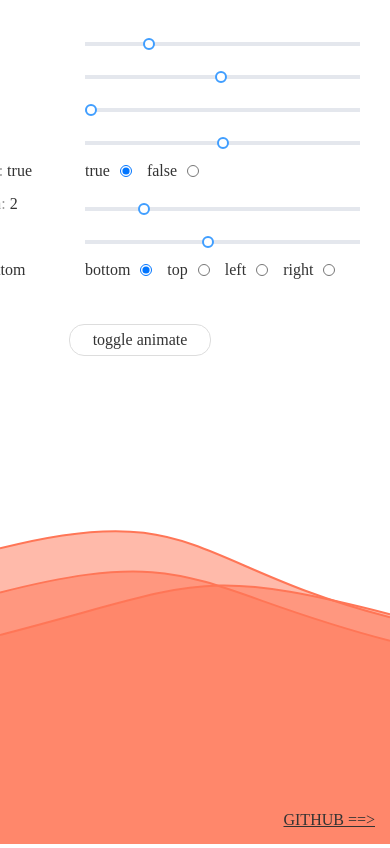
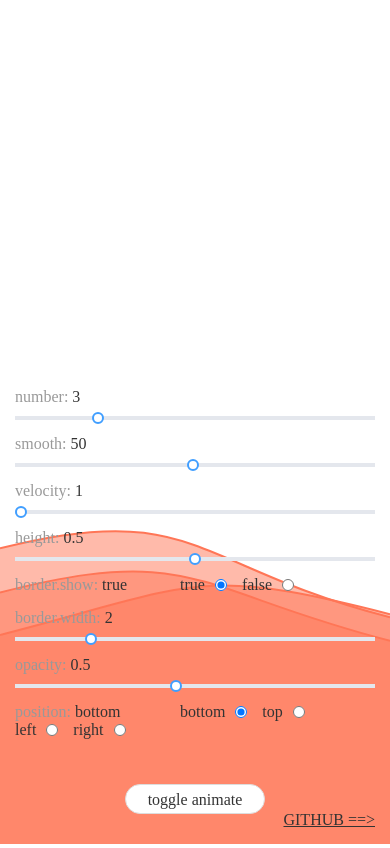
Before and after one commit to QiShaoXuan/wavejs, a website: page index.html in a window 390 px wide. Drawn offline with Linux system fonts and the light colour scheme.

Commit message:
maybe all down

```diff
--- a/index.css
+++ b/index.css
@@ -2,6 +2,7 @@
   margin: 0;
   padding: 0;
   list-style: none;
+  box-sizing: border-box;
 }
 
 html, body {
@@ -104,3 +105,17 @@ input[type="range"]::-webkit-slider-thumb {
   background: #fff;
   margin:30px auto 0;
 }
+
+@media screen and (max-width:959px){
+  .control{
+    width:100%;
+    position: absolute;
+    left:0;bottom:0;
+    top: inherit;
+    right: inherit;
+    padding:15px;
+  }
+  .control li{
+    flex-wrap: wrap;
+  }
+}
--- a/src/interface.ts
+++ b/src/interface.ts
@@ -6,10 +6,10 @@ export interface Core {
   lines: Array<{ hex: string, rgba: string }>
   frame: number | null
 
-  init: () => void
   animate: () => void
   pause: () => void
   setOptions: (options: Object) => void
+  reset: () => void
 }
 
 export interface Options {
--- a/src/wave.ts
+++ b/src/wave.ts
@@ -38,26 +38,47 @@ class Wave implements Core {
     this.draw()
   }
 
-  init() {
+  private init() {
     if (this.container.querySelector('canvas') === null) {
       const canvas = document.createElement('canvas')
-      canvas.width = this.container.offsetWidth
-      canvas.height = this.container.offsetHeight
       this.container.appendChild(canvas)
     }
 
     this.canvas = this.container.querySelector('canvas')
+
+    this.canvas.width = this.container.offsetWidth
+    this.canvas.height = this.container.offsetHeight
+
     this.ctx = this.canvas.getContext('2d')
 
     this.setLines()
   }
 
-  animate() {
+  public animate() {
     this.status = 'animating'
     this.draw()
   }
 
-  draw() {
+  public pause() {
+    cancelAnimationFrame(this.frame)
+    this.frame = null
+    this.status = 'pause'
+  }
+
+  public setOptions(options: Object) {
+    this.options = Object.assign(this.options, options)
+    this.setLines()
+    if (this.status === 'pause') {
+      this.draw()
+    }
+  }
+
+  public reset(){
+    this.init()
+    this.reset()
+  }
+
+  private draw() {
     const canvas = this.canvas
     const ctx = this.ctx
     const height = this.getWaveHeight()
@@ -117,21 +138,7 @@ class Wave implements Core {
     }
   }
 
-  pause() {
-    cancelAnimationFrame(this.frame)
-    this.frame = null
-    this.status = 'pause'
-  }
-
-  setOptions(options: Object) {
-    this.options = Object.assign(this.options, options)
-    this.setLines()
-    if (this.status === 'pause') {
-      this.draw()
-    }
-  }
-
-  setLines() {
+  private setLines() {
     this.lines = []
     for (let i = 0; i < this.options.number; i++) {
       const color = this.options.colors[i % this.options.colors.length]
@@ -143,7 +150,7 @@ class Wave implements Core {
     }
   }
 
-  getVertexs(leftHeight: number, rightHeight: number): number[][] {
+  private getVertexs(leftHeight: number, rightHeight: number): number[][] {
     const canvasHeight = this.canvas.height
     const canvasWidth = this.canvas.width
 
@@ -181,7 +188,7 @@ class Wave implements Core {
     }
   }
 
-  getWaveHeight(): number {
+  private getWaveHeight(): number {
     if (this.options.height > 1) {
       switch (this.options.position) {
         case 'bottom':
@@ -194,10 +201,18 @@ class Wave implements Core {
           return this.canvas.width - this.options.height
       }
     } else {
-      return (this.options.position === 'left' || this.options.position === 'right' ? this.canvas.width : this.canvas.height) * (this.options.position === 'right' || this.options.position === 'bottom' ? 1 - this.options.height : this.options.height)
+      switch (this.options.position) {
+        case 'bottom':
+          return this.canvas.height * (1 - this.options.height)
+        case 'top':
+          return this.canvas.height * this.options.height
+        case 'left':
+          return this.canvas.width * this.options.height
+        case 'right':
+          return this.canvas.width * (1 - this.options.height)
+      }
     }
   }
-
 }
 
 (<any>window).Wave = Wave
```
Also changed, not shown: dist/wave.js, 1 other file.
